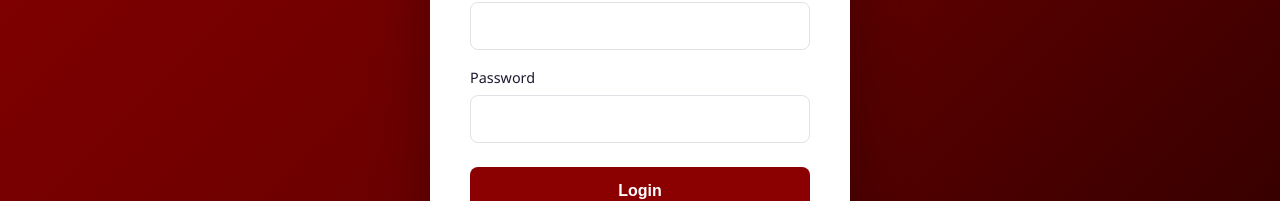
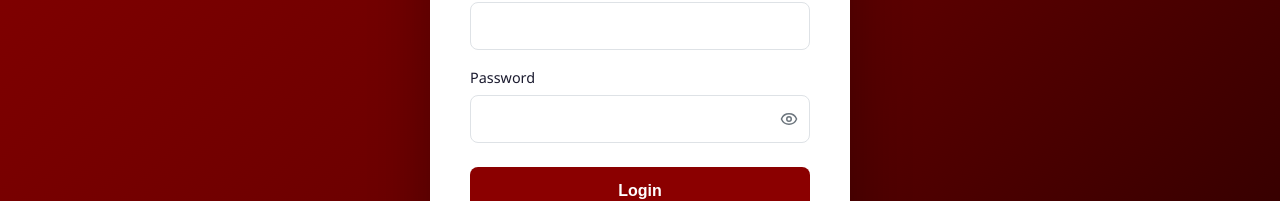
Before and after one commit to yohannesderibe/blood-donation-, a React (Vite) app in the folder frontend/: page /login in a window 1280 px wide. Shown: the part 417-618 px from the top of the page. Built offline with nearby package versions, Linux system fonts and the light colour scheme.

Commit message:
feat: implement donor management and authentication foundation including CRUD pages and backend configuration

```diff
--- a/frontend/src/components/Layout.css
+++ b/frontend/src/components/Layout.css
@@ -526,3 +526,35 @@ tr:hover td {
     grid-template-columns: 1fr;
   }
 }
+
+/* Password visibility toggle styling */
+.password-input-container {
+  position: relative;
+  display: flex;
+  align-items: center;
+  width: 100%;
+}
+
+.password-input-container input {
+  width: 100%;
+  padding-right: 44px !important;
+}
+
+.password-toggle-btn {
+  position: absolute;
+  right: 12px;
+  background: none;
+  border: none;
+  padding: 0;
+  cursor: pointer;
+  color: var(--text-muted);
+  display: flex;
+  align-items: center;
+  justify-content: center;
+  transition: color 0.2s;
+  height: 100%;
+}
+
+.password-toggle-btn:hover {
+  color: var(--text);
+}
--- a/frontend/src/pages/DonorsPage.tsx
+++ b/frontend/src/pages/DonorsPage.tsx
@@ -1,5 +1,5 @@
 import { useEffect, useState, useCallback } from 'react';
-import { Eye, Trash2, CheckCircle, Plus, X } from 'lucide-react';
+import { Eye, EyeOff, Trash2, CheckCircle, Plus, X } from 'lucide-react';
 import api, { BLOOD_TYPES, type DonorListItem, type DonorDetail, type PagedResult } from '../api/client';
 import { useLanguage } from '../i18n/LanguageContext';
 
@@ -41,6 +41,7 @@ export default function DonorsPage() {
   const [error, setError] = useState('');
   const [success, setSuccess] = useState('');
   const [loading, setLoading] = useState(false);
+  const [showPassword, setShowPassword] = useState(false);
 
   const fetchDonors = useCallback(async () => {
     setLoading(true);
@@ -174,7 +175,12 @@ export default function DonorsPage() {
               </div>
               <div className="form-group">
                 <label>{t('donorPassword')} *</label>
-                <input type="password" value={form.password} onChange={(e) => updateForm('password', e.target.value)} required minLength={6} />
+                <div className="password-input-container">
+                  <input type={showPassword ? "text" : "password"} value={form.password} onChange={(e) => updateForm('password', e.target.value)} required minLength={6} />
+                  <button type="button" className="password-toggle-btn" onClick={() => setShowPassword(!showPassword)}>
+                    {showPassword ? <EyeOff size={18} /> : <Eye size={18} />}
+                  </button>
+                </div>
               </div>
               <div className="form-group">
                 <label>{t('firstTimeDonor')}</label>
--- a/frontend/src/pages/LoginPage.tsx
+++ b/frontend/src/pages/LoginPage.tsx
@@ -1,6 +1,6 @@
 import { useState } from 'react';
 import { useNavigate } from 'react-router-dom';
-import { Droplets, Globe } from 'lucide-react';
+import { Droplets, Globe, Eye, EyeOff } from 'lucide-react';
 import api, { type LoginResponse } from '../api/client';
 import { useLanguage } from '../i18n/LanguageContext';
 
@@ -9,6 +9,7 @@ export default function LoginPage() {
   const navigate = useNavigate();
   const [username, setUsername] = useState('');
   const [password, setPassword] = useState('');
+  const [showPassword, setShowPassword] = useState(false);
   const [error, setError] = useState('');
   const [loading, setLoading] = useState(false);
 
@@ -52,7 +53,12 @@ export default function LoginPage() {
           </div>
           <div className="form-group" style={{ marginBottom: 24 }}>
             <label>{t('password')}</label>
-            <input type="password" value={password} onChange={(e) => setPassword(e.target.value)} required autoComplete="current-password" />
+            <div className="password-input-container">
+              <input type={showPassword ? "text" : "password"} value={password} onChange={(e) => setPassword(e.target.value)} required autoComplete="current-password" />
+              <button type="button" className="password-toggle-btn" onClick={() => setShowPassword(!showPassword)}>
+                {showPassword ? <EyeOff size={18} /> : <Eye size={18} />}
+              </button>
+            </div>
           </div>
           <button type="submit" className="btn btn-primary" style={{ width: '100%' }} disabled={loading}>
             {loading ? t('loading') : t('login')}
```
Also changed, not shown: 2 other files (tests, documents, lock files or other folders).
